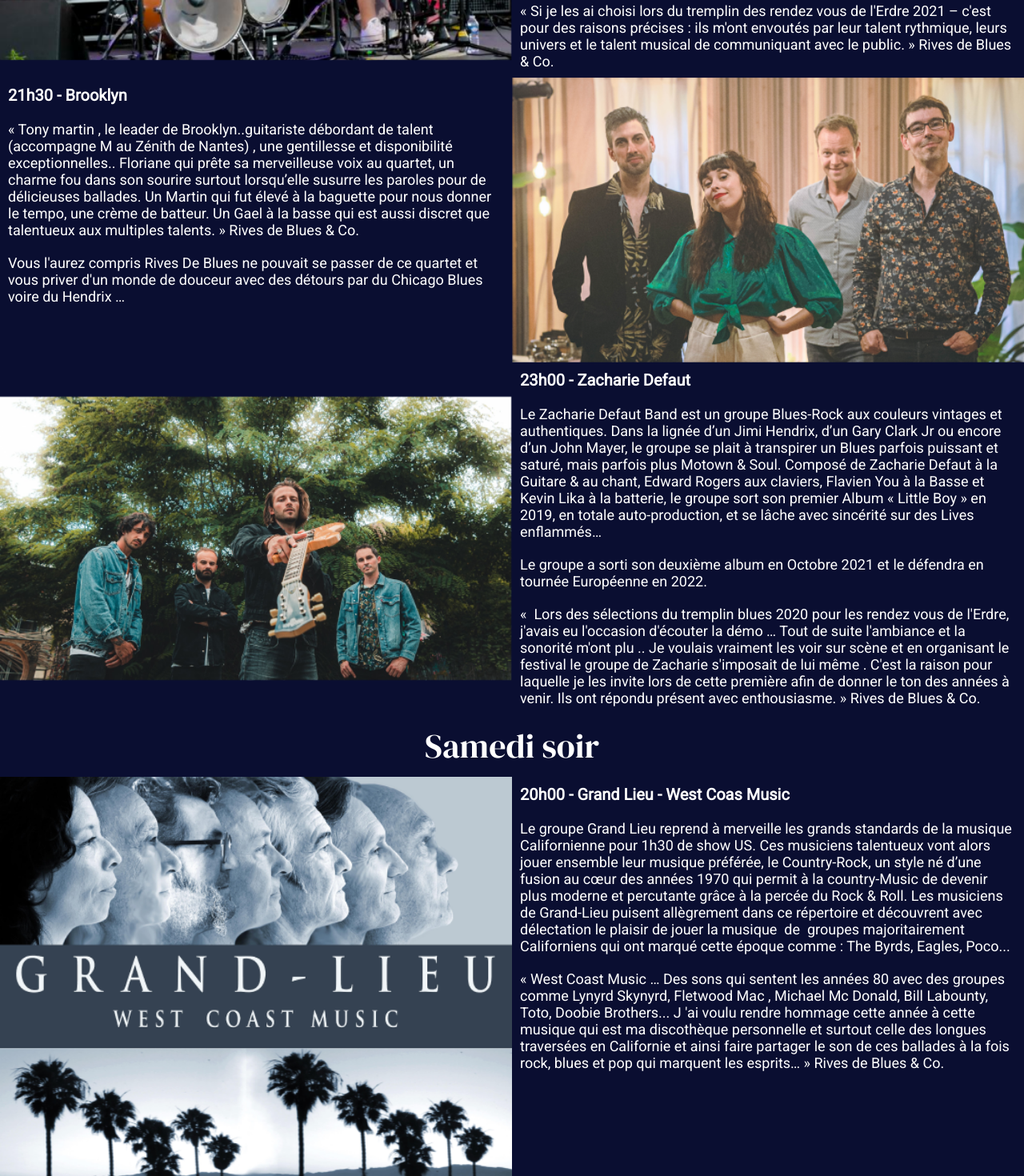
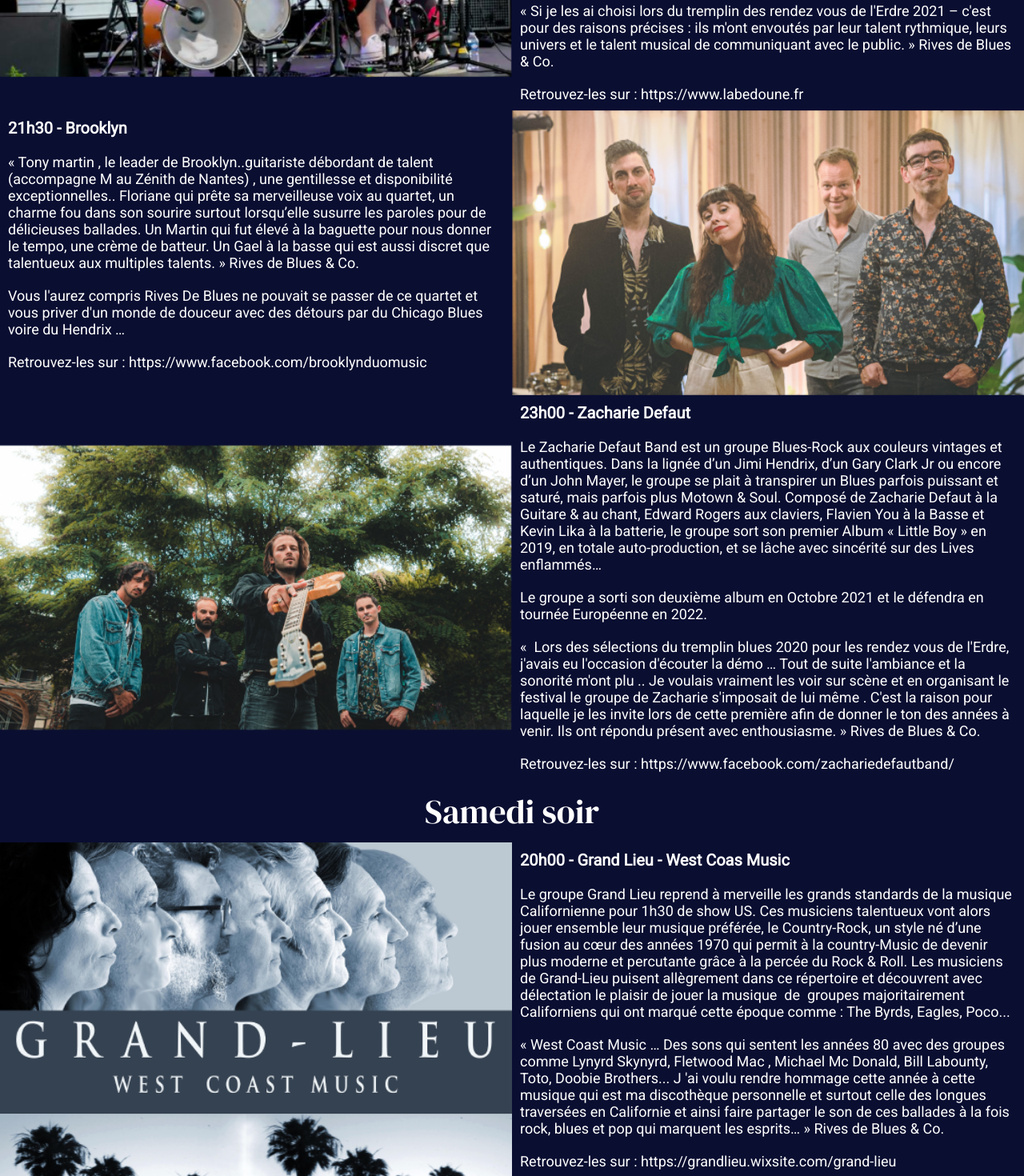
Before and after one commit to CyrielleAlbert/RivesDeBlues, a React (Create React App) app: page / in a window 1280 px wide. Shown: the part 1460-2930 px from the top of the page at 80% size. Built offline with nearby package versions, Linux system fonts and the light colour scheme.

Commit message:
add link to artists websites

```diff
--- a/src/Infos/Programmation.json
+++ b/src/Infos/Programmation.json
@@ -3,36 +3,42 @@
         "nom": "La Bedoune",
         "horaire": "20h00",
         "image": "/Images/Groupes/LaBedoune.png",
-        "description": ["Rives De Blues & Co invite ces deux perles du blues pour une entame de son festival , ils ouvrent donc la scène pour notre plus grand plaisir… Vous serez séduits par les mélodies et les compositions de ces deux musiciens virtuoses.", "« Des compositions de toute beauté, une voix exceptionnelle, un mélange de guitares, de basse fretless, de ukulélé et de percussions, le tout arrangé par une paire de musiciens expérimentés qui ont été demi - finalistes de l’ International Blues Challenge en 2020, une formation qui sait marquer les esprits par son professionnalisme et par sa musicalité.»Fred Delforge– Zicazic", "« Si je les ai choisi lors du tremplin des rendez vous de l'Erdre 2021 – c'est pour des raisons précises : ils m'ont envoutés par leur talent rythmique, leurs univers et le talent musical de communiquant avec le public. » Rives de Blues & Co."]
+        "description": ["Rives De Blues & Co invite ces deux perles du blues pour une entame de son festival , ils ouvrent donc la scène pour notre plus grand plaisir… Vous serez séduits par les mélodies et les compositions de ces deux musiciens virtuoses.", "« Des compositions de toute beauté, une voix exceptionnelle, un mélange de guitares, de basse fretless, de ukulélé et de percussions, le tout arrangé par une paire de musiciens expérimentés qui ont été demi - finalistes de l’ International Blues Challenge en 2020, une formation qui sait marquer les esprits par son professionnalisme et par sa musicalité.»Fred Delforge– Zicazic", "« Si je les ai choisi lors du tremplin des rendez vous de l'Erdre 2021 – c'est pour des raisons précises : ils m'ont envoutés par leur talent rythmique, leurs univers et le talent musical de communiquant avec le public. » Rives de Blues & Co."],
+        "website": "https://www.labedoune.fr"
     },
     "groupe2": {
         "nom": "Brooklyn",
         "horaire": "21h30",
         "image": "/Images/Groupes/Brooklyn.png",
-        "description": ["« Tony martin , le leader de Brooklyn..guitariste débordant de talent (accompagne M au Zénith de Nantes) , une gentillesse et disponibilité exceptionnelles.. Floriane qui prête sa merveilleuse voix au quartet, un charme fou dans son sourire surtout lorsqu’elle susurre les paroles pour de délicieuses ballades. Un Martin qui fut élevé à la baguette pour nous donner le tempo, une crème de batteur. Un Gael à la basse qui est aussi discret que talentueux aux multiples talents. » Rives de Blues & Co.", "Vous l'aurez compris Rives De Blues ne pouvait se passer de ce quartet et vous priver d'un monde de douceur avec des détours par du Chicago Blues voire du Hendrix …"]
+        "description": ["« Tony martin , le leader de Brooklyn..guitariste débordant de talent (accompagne M au Zénith de Nantes) , une gentillesse et disponibilité exceptionnelles.. Floriane qui prête sa merveilleuse voix au quartet, un charme fou dans son sourire surtout lorsqu’elle susurre les paroles pour de délicieuses ballades. Un Martin qui fut élevé à la baguette pour nous donner le tempo, une crème de batteur. Un Gael à la basse qui est aussi discret que talentueux aux multiples talents. » Rives de Blues & Co.", "Vous l'aurez compris Rives De Blues ne pouvait se passer de ce quartet et vous priver d'un monde de douceur avec des détours par du Chicago Blues voire du Hendrix …"],
+        "website": "https://www.facebook.com/brooklynduomusic"
     },
     "groupe3": {
         "nom": "Zacharie Defaut",
         "horaire": "23h00",
         "image": "/Images/Groupes/ZacharieDefaut.png",
-        "description": ["Le Zacharie Defaut Band est un groupe Blues-Rock aux couleurs vintages et authentiques. Dans la lignée d’un Jimi Hendrix, d’un Gary Clark Jr ou encore d’un John Mayer, le groupe se plait à transpirer un Blues parfois puissant et saturé, mais parfois plus Motown & Soul. Composé de Zacharie Defaut à la Guitare & au chant, Edward Rogers aux claviers, Flavien You à la Basse et Kevin Lika à la batterie, le groupe sort son premier Album « Little Boy » en 2019, en totale auto-production, et se lâche avec sincérité sur des Lives enflammés…", "Le groupe a sorti son deuxième album en Octobre 2021 et le défendra en tournée Européenne en 2022.", "«  Lors des sélections du tremplin blues 2020 pour les rendez vous de l'Erdre, j'avais eu l'occasion d'écouter la démo … Tout de suite l'ambiance et la sonorité m'ont plu .. Je voulais vraiment les voir sur scène et en organisant le festival le groupe de Zacharie s'imposait de lui même . C'est la raison pour laquelle je les invite lors de cette première afin de donner le ton des années à venir. Ils ont répondu présent avec enthousiasme. » Rives de Blues & Co."]
+        "description": ["Le Zacharie Defaut Band est un groupe Blues-Rock aux couleurs vintages et authentiques. Dans la lignée d’un Jimi Hendrix, d’un Gary Clark Jr ou encore d’un John Mayer, le groupe se plait à transpirer un Blues parfois puissant et saturé, mais parfois plus Motown & Soul. Composé de Zacharie Defaut à la Guitare & au chant, Edward Rogers aux claviers, Flavien You à la Basse et Kevin Lika à la batterie, le groupe sort son premier Album « Little Boy » en 2019, en totale auto-production, et se lâche avec sincérité sur des Lives enflammés…", "Le groupe a sorti son deuxième album en Octobre 2021 et le défendra en tournée Européenne en 2022.", "«  Lors des sélections du tremplin blues 2020 pour les rendez vous de l'Erdre, j'avais eu l'occasion d'écouter la démo … Tout de suite l'ambiance et la sonorité m'ont plu .. Je voulais vraiment les voir sur scène et en organisant le festival le groupe de Zacharie s'imposait de lui même . C'est la raison pour laquelle je les invite lors de cette première afin de donner le ton des années à venir. Ils ont répondu présent avec enthousiasme. » Rives de Blues & Co."],
+        "website": "https://www.facebook.com/zachariedefautband/"
     },
     "groupe4": {
         "nom": "Grand Lieu - West Coas Music",
         "horaire": "20h00",
         "image": "/Images/Groupes/GrandLieu.png",
-        "description": ["Le groupe Grand Lieu reprend à merveille les grands standards de la musique Californienne pour 1h30 de show US. Ces musiciens talentueux vont alors jouer ensemble leur musique préférée, le Country-Rock, un style né d’une fusion au cœur des années 1970 qui permit à la country-Music de devenir plus moderne et percutante grâce à la percée du Rock & Roll. Les musiciens de Grand-Lieu puisent allègrement dans ce répertoire et découvrent avec délectation le plaisir de jouer la musique  de  groupes majoritairement Californiens qui ont marqué cette époque comme : The Byrds, Eagles, Poco...", "« West Coast Music … Des sons qui sentent les années 80 avec des groupes comme  Lynyrd Skynyrd, Fletwood Mac , Michael Mc Donald, Bill Labounty, Toto, Doobie Brothers... J 'ai voulu rendre hommage cette année à cette musique qui est ma discothèque personnelle et surtout celle des longues traversées en Californie et ainsi faire partager le son de ces ballades à la fois rock, blues et pop qui marquent les esprits… » Rives de Blues & Co."]
+        "description": ["Le groupe Grand Lieu reprend à merveille les grands standards de la musique Californienne pour 1h30 de show US. Ces musiciens talentueux vont alors jouer ensemble leur musique préférée, le Country-Rock, un style né d’une fusion au cœur des années 1970 qui permit à la country-Music de devenir plus moderne et percutante grâce à la percée du Rock & Roll. Les musiciens de Grand-Lieu puisent allègrement dans ce répertoire et découvrent avec délectation le plaisir de jouer la musique  de  groupes majoritairement Californiens qui ont marqué cette époque comme : The Byrds, Eagles, Poco...", "« West Coast Music … Des sons qui sentent les années 80 avec des groupes comme  Lynyrd Skynyrd, Fletwood Mac , Michael Mc Donald, Bill Labounty, Toto, Doobie Brothers... J 'ai voulu rendre hommage cette année à cette musique qui est ma discothèque personnelle et surtout celle des longues traversées en Californie et ainsi faire partager le son de ces ballades à la fois rock, blues et pop qui marquent les esprits… » Rives de Blues & Co."],
+        "website": "https://grandlieu.wixsite.com/grand-lieu"
     },
     "groupe5": {
         "nom": "Deux in V Thés Surprises",
         "horaire": "21h45",
         "image": "/Images/Groupes/SpecialGuest.png",
-        "description": ["« Je ne peux vous en dévoiler plus. C’est une surprise à la fois étonnante et originale, qui est plébiscité par les connaisseurs de Blues Rock et les grands amateurs de Blues... Buddy Guy les connaît, c’est vous dire ! C’est une première pour le festival de les programmer en accord avec ces deux phénomènes. Ils vont vous faire frissonner les tympans.» Rives de Blues & Co."]
+        "description": ["« Je ne peux vous en dévoiler plus. C’est une surprise à la fois étonnante et originale, qui est plébiscité par les connaisseurs de Blues Rock et les grands amateurs de Blues... Buddy Guy les connaît, c’est vous dire ! C’est une première pour le festival de les programmer en accord avec ces deux phénomènes. Ils vont vous faire frissonner les tympans.» Rives de Blues & Co."],
+        "website": ""
     },
     "groupe6": {
         "nom": "Elise & The Sugarsweets",
         "horaire": "22h50",
         "image": "/Images/Groupes/EliseAndTheSugarsweets.png",
-        "description": ["Elise & The Sugarsweets, fête aujourd’hui ses 5 ans d’existence et sont toujours aussi convaincus que la musique joue un rôle immense dans nos vies et qu’elle nous accompagne dans les moments cruciaux, nous aide à franchir des étapes et nous permet de repousser nos limites ou encore simplement comprendre la vie. Après avoir réalisé 2 albums (When the whistle blows et It can’t go wrong), leur nouvel opus en préparation est sorti en Mars 2022. Un son nouveau et quelques collaborations inédites en font une des belles sorties de cette belle année musicale.", "« Le Rhythm and Blues est sans doute une musique qui laisse le corps et l'esprit vibrer, la voix d'Elise va vous saisir et ne plus vous lacher ! En cloture de ce premier festival , j'ai voulu inviter des musiciens, que je connais depuis quelques années et qui ont toujours répondu présent à mes sollicitations. Je les remercie de leur venue. Un show musical qui va vous ravir et permettre de retrouver des émotions. » Rives de Blues & Co."]
+        "description": ["Elise & The Sugarsweets, fête aujourd’hui ses 5 ans d’existence et sont toujours aussi convaincus que la musique joue un rôle immense dans nos vies et qu’elle nous accompagne dans les moments cruciaux, nous aide à franchir des étapes et nous permet de repousser nos limites ou encore simplement comprendre la vie. Après avoir réalisé 2 albums (When the whistle blows et It can’t go wrong), leur nouvel opus en préparation est sorti en Mars 2022. Un son nouveau et quelques collaborations inédites en font une des belles sorties de cette belle année musicale.", "« Le Rhythm and Blues est sans doute une musique qui laisse le corps et l'esprit vibrer, la voix d'Elise va vous saisir et ne plus vous lacher ! En cloture de ce premier festival , j'ai voulu inviter des musiciens, que je connais depuis quelques années et qui ont toujours répondu présent à mes sollicitations. Je les remercie de leur venue. Un show musical qui va vous ravir et permettre de retrouver des émotions. » Rives de Blues & Co."],
+        "website": "https://www.sugarsweets.fr/"
     }
 }
--- a/src/reusable-components/program.js
+++ b/src/reusable-components/program.js
@@ -13,6 +13,7 @@ function Programme(props) {
                          {props.infoGroupes["groupe1"]["description"].map(text =>{
                               return(<div className="desc">{text}</div>)
                          })}
+                         <div className="desc">Retrouvez-les sur : <a href={props.infoGroupes["groupe1"]["website"]} style={{color:"white",textDecoration:"none"}}>{props.infoGroupes["groupe1"]["website"]}</a></div>
                     </div>
                </div>
                <div className="groupe">
@@ -21,6 +22,8 @@ function Programme(props) {
                          {props.infoGroupes["groupe2"]["description"].map(text =>{
                               return(<div className="desc">{text}</div>)
                          })}
+                         {props.infoGroupes["groupe2"]["website"] !="" &&
+                         <div className="desc">Retrouvez-les sur : <a href={props.infoGroupes["groupe2"]["website"]} style={{color:"white",textDecoration:"none"}}>{props.infoGroupes["groupe2"]["website"]}</a></div>}
                     </div>
                     <div className="moitie1">
                          <img src={props.infoGroupes["groupe2"]["image"]} />
@@ -35,6 +38,7 @@ function Programme(props) {
                          {props.infoGroupes["groupe3"]["description"].map(text =>{
                               return(<div className="desc">{text}</div>)
                          })}
+                         <div className="desc">Retrouvez-les sur : <a href={props.infoGroupes["groupe3"]["website"]} style={{color:"white",textDecoration:"none"}}>{props.infoGroupes["groupe3"]["website"]}</a></div>
                     </div>
                </div>
           </div>
```
